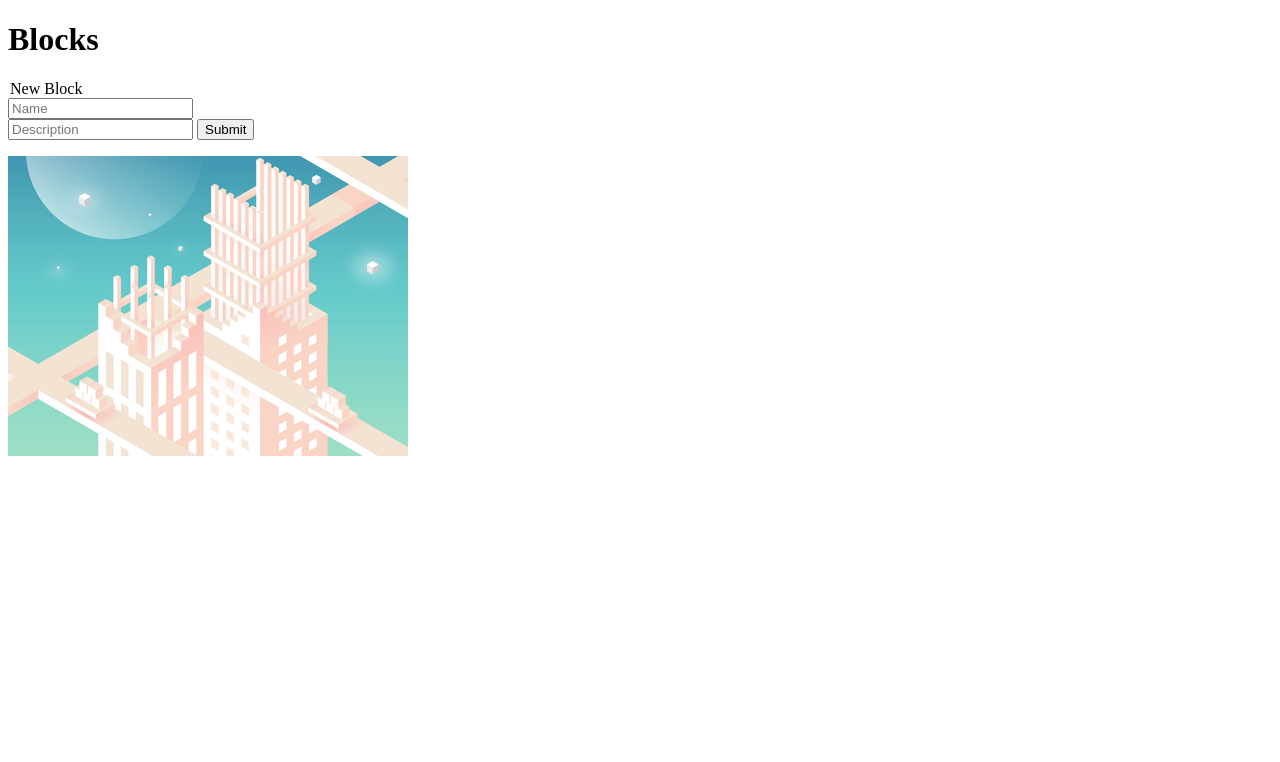
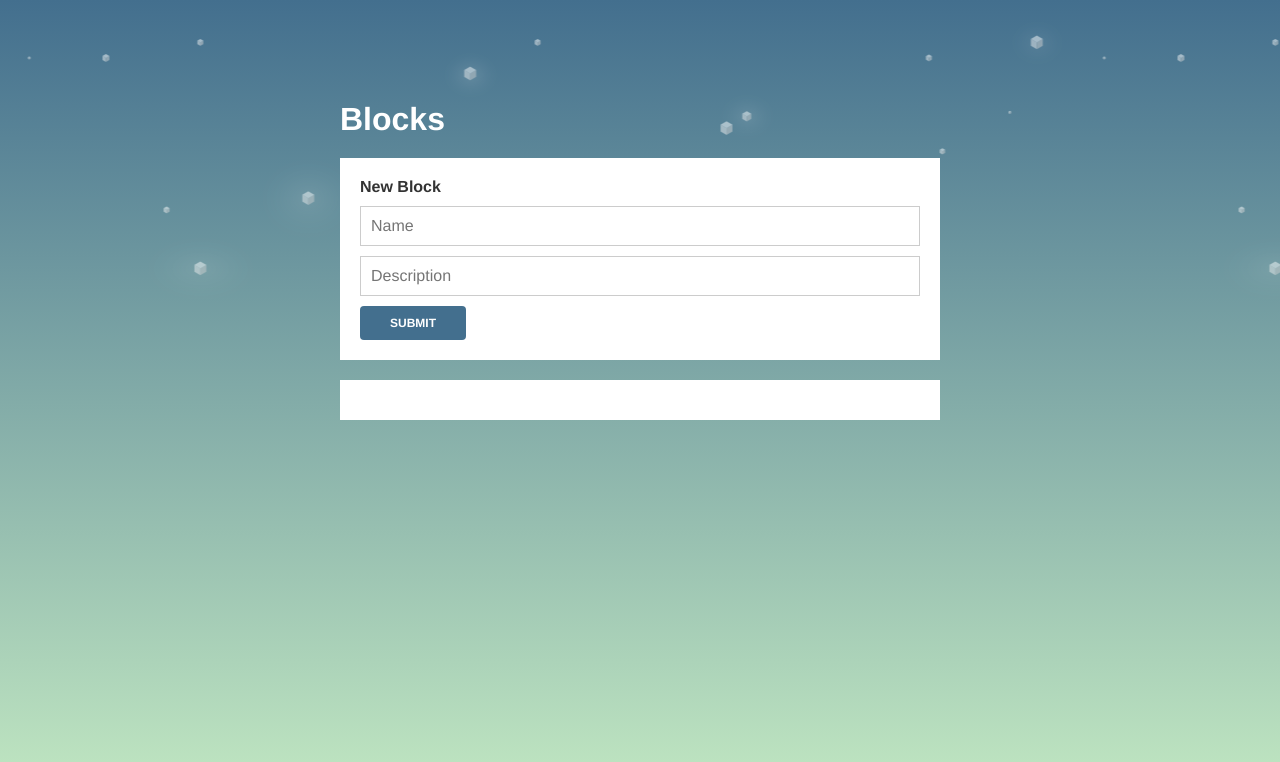
Before and after one commit to mateoclarke/building-blocks, a website: page public/index.html in a window 1280 px wide. Drawn offline with nearby package versions, Linux system fonts and the light colour scheme; no server answers.

```diff
--- a/public/client.js
+++ b/public/client.js
@@ -45,7 +45,7 @@
 		var list = [];
 		for(var i in blocks){
 			block = blocks[i];
-			content = '<a href="/blocks/'+block+'">'+block+'</a>'+'<a href="#" data-block="'+block+'"><img src="trashcan.png"></a>';
+			content = '<a href="/blocks/'+block+'">'+block+'</a>'+'<a href="#" data-block="'+block+'"><img src="delete.png"></a>';
 			list.push($('<li>', {html: content }));
 		}
 		$('.block-list').append(list);
--- a/public/index.html
+++ b/public/index.html
@@ -16,7 +16,6 @@
             </form>
 
             <ul class="block-list"></ul>
-			<p><img src="blocks2.png"></p>
 
 			<!-- <script type="text/javascript" src="jquery.js"></script> -->
 			<script src="//code.jquery.com/jquery-1.11.2.min.js"></script>
--- a/public/style.css
+++ b/public/style.css
@@ -0,0 +1,107 @@
+/* ----- Building Blocks Stylsheet ----- */
+
+/* Base */
+
+html {
+  background: #436f8e; /* Old browsers */
+  background: url('bg-stars.png') repeat-x center top, linear-gradient(to bottom, #436f8e 0%, #c2e8c2 100%) no-repeat center; /* W3C */
+  min-height: 100%;
+}
+
+body {
+  color: #333;
+  font-family: Helvetica, Arial, sans-serif;
+  font-size: 16px;
+  margin: 0 auto;
+  padding-top: 80px;
+  width: 600px;
+}
+
+/* Headings */
+
+h1 {
+  color: white;
+  margin-bottom: 20px;
+}
+
+/* Lists */
+
+ul {
+  list-style-type: none;
+  margin: 0;
+  padding: 0;
+}
+ul li {
+  margin-bottom: 10px;
+}
+ul li:last-child {
+  margin-bottom: 0;
+}
+
+/* Links */
+
+a {
+  color: #436f8e;
+  text-decoration: underline;
+  transition: color 0.2s ease-in-out;
+}
+a:hover,
+a:active {
+  color: #333;
+}
+
+/* Shared */
+
+form, .block-list {
+  background: white;
+  margin-bottom: 20px;
+  padding: 20px;
+}
+
+/* Form */
+
+legend {
+  font-weight: bold;
+  margin: 0;
+  margin-bottom: 10px;
+  padding: 0;
+}
+input {
+  border: 0;
+  border: 1px solid #ccc;
+  box-sizing: border-box;
+  font-family: Helvetica, Arial, sans-serif;
+  font-size: 16px;
+  margin: 0;
+  margin-bottom: 10px;
+  padding: 10px;
+  width: 100%;
+}
+input:focus {
+  box-shadow: 0 0 4px rgba(67, 111, 142, 0.65);
+  outline: none;
+}
+input[type="submit"] {
+  background: #436f8e;
+  border: 0;
+  border-radius: 4px;
+  color: white;
+  font-size: 12px;
+  font-weight: bold;
+  margin-bottom: 0;
+  padding: 10px 30px;
+  text-transform: uppercase;
+  width: auto;
+}
+
+/* Block List */
+
+.block-list li::after {
+  clear: both;
+  content: '';
+  display: table;
+}
+.block-list li a:last-child {
+  float: left;
+  padding-right: 10px;
+}
```
Also changed, not shown: public/bg-stars.png (added), public/delete.png (added).
